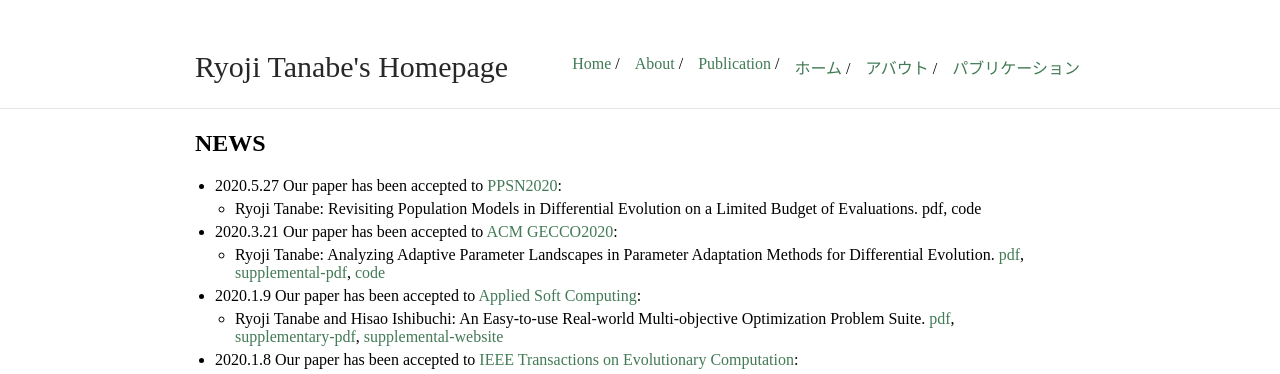
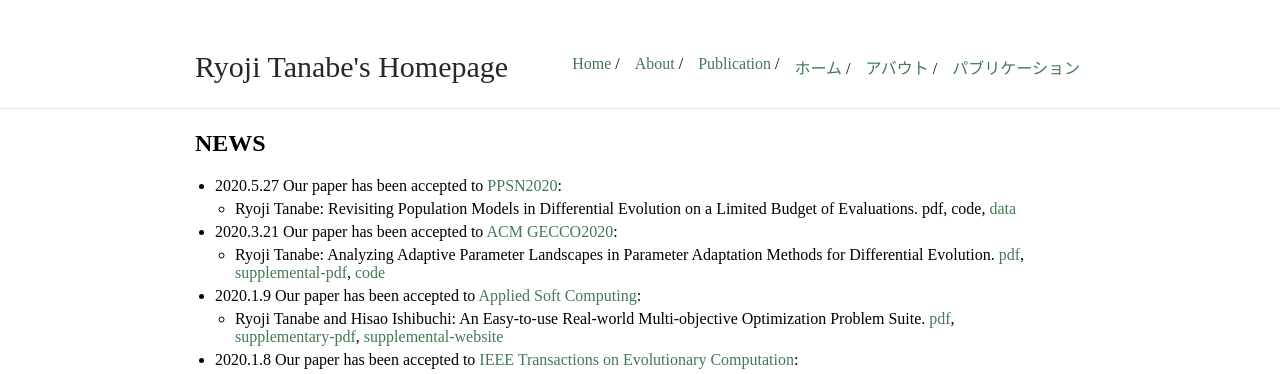
Before and after one commit to ryojitanabe/ryojitanabe.github.io, a Jekyll site: the page built from index.md, in a window 1280 px wide. Shown: the top 374 px of the page. Built offline with Jekyll 4.4.1, drawn with Linux system fonts in a browser that asks for light colours.

Commit message:
add data presented in our ppsn paper

```diff
--- a/index.md
+++ b/index.md
@@ -8,7 +8,7 @@ title: Ryoji Tanabe's Homepage
 
 
 * 2020.5.27 Our paper has been accepted to [PPSN2020](https://ppsn2020.liacs.leidenuniv.nl/):
-    * Ryoji Tanabe: Revisiting Population Models in Differential Evolution on a Limited Budget of Evaluations. pdf, code
+    * Ryoji Tanabe: Revisiting Population Models in Differential Evolution on a Limited Budget of Evaluations. pdf, code, [data](https://drive.google.com/file/d/1p_DFnKPc5NWsWxG-3lFyI6sTmUBYwyZt/view?usp=sharing)
 
 * 2020.3.21 Our paper has been accepted to [ACM GECCO2020](https://gecco-2020.sigevo.org/):
     * Ryoji Tanabe: Analyzing Adaptive Parameter Landscapes in Parameter Adaptation Methods for Differential Evolution. [pdf](pdf/t-gecco2020.pdf), [supplemental-pdf](pdf/t-gecco2020-supp.pdf), [code](https://github.com/ryojitanabe/APL)
```
Also changed, not shown: index-j.md (+1 -1 lines), publication.md (+1 -1 lines).
